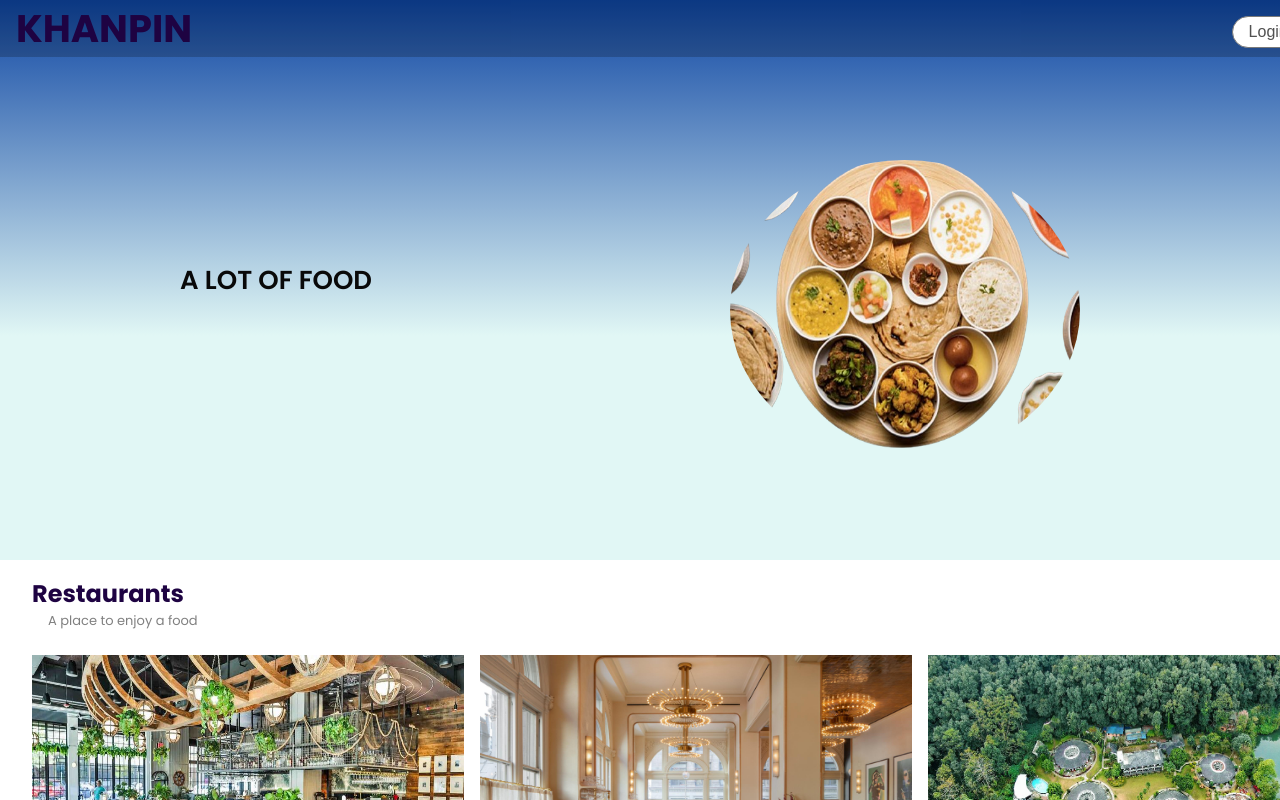
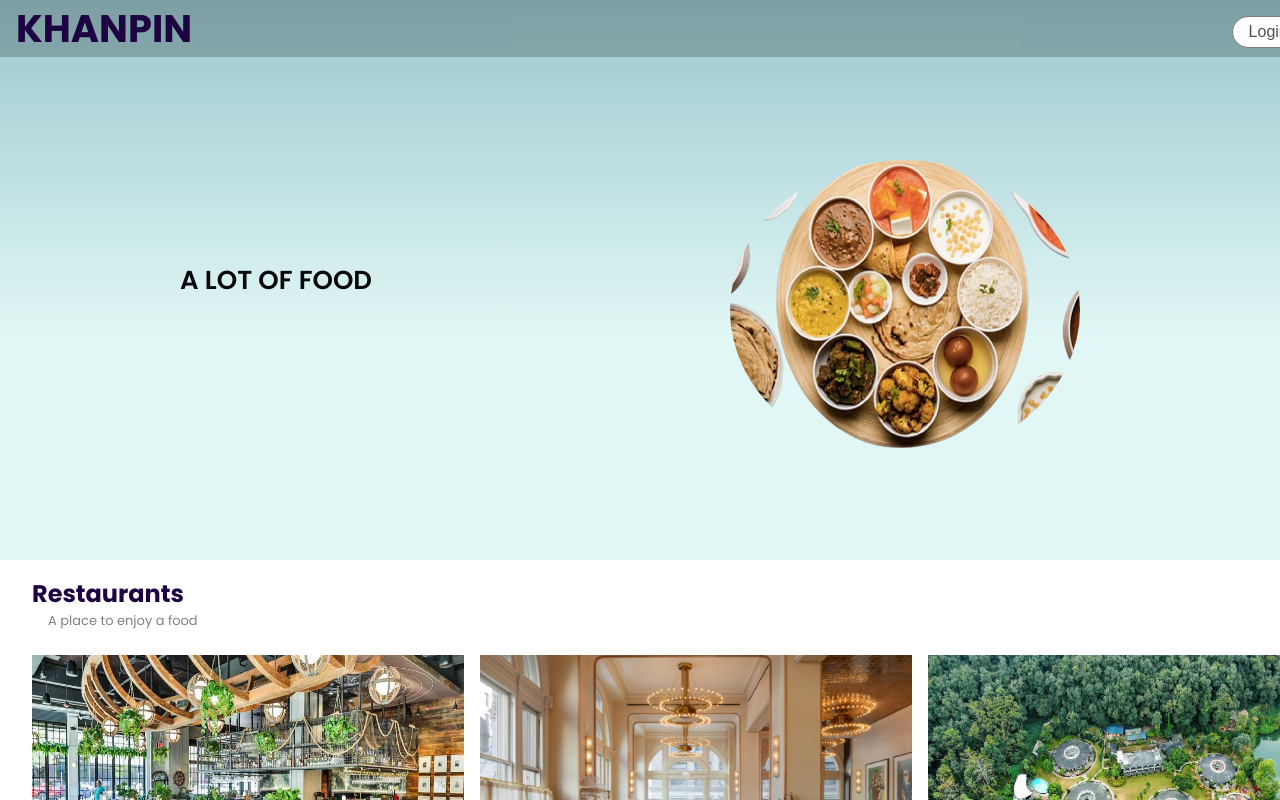
Before and after one commit to Ashish21212/gitprac, a React (Vite) app: page / in a window 1280 px wide. Shown: the top 800 px of the page. Built offline with nearby package versions, Linux system fonts and the light colour scheme; a web font is replaced by a local one.

Commit message:
color correction in home.css

```diff
--- a/src/Components/Home/Home.css
+++ b/src/Components/Home/Home.css
@@ -1,7 +1,7 @@
 .container{
     height:70vh;
 
-    background:linear-gradient(180deg,#0E46A3,#E1F7F5 60%);
+    background:linear-gradient(180deg,#9AC8CD,#E1F7F5 60%);
     display: flex;
 }
 .left_container{
```
